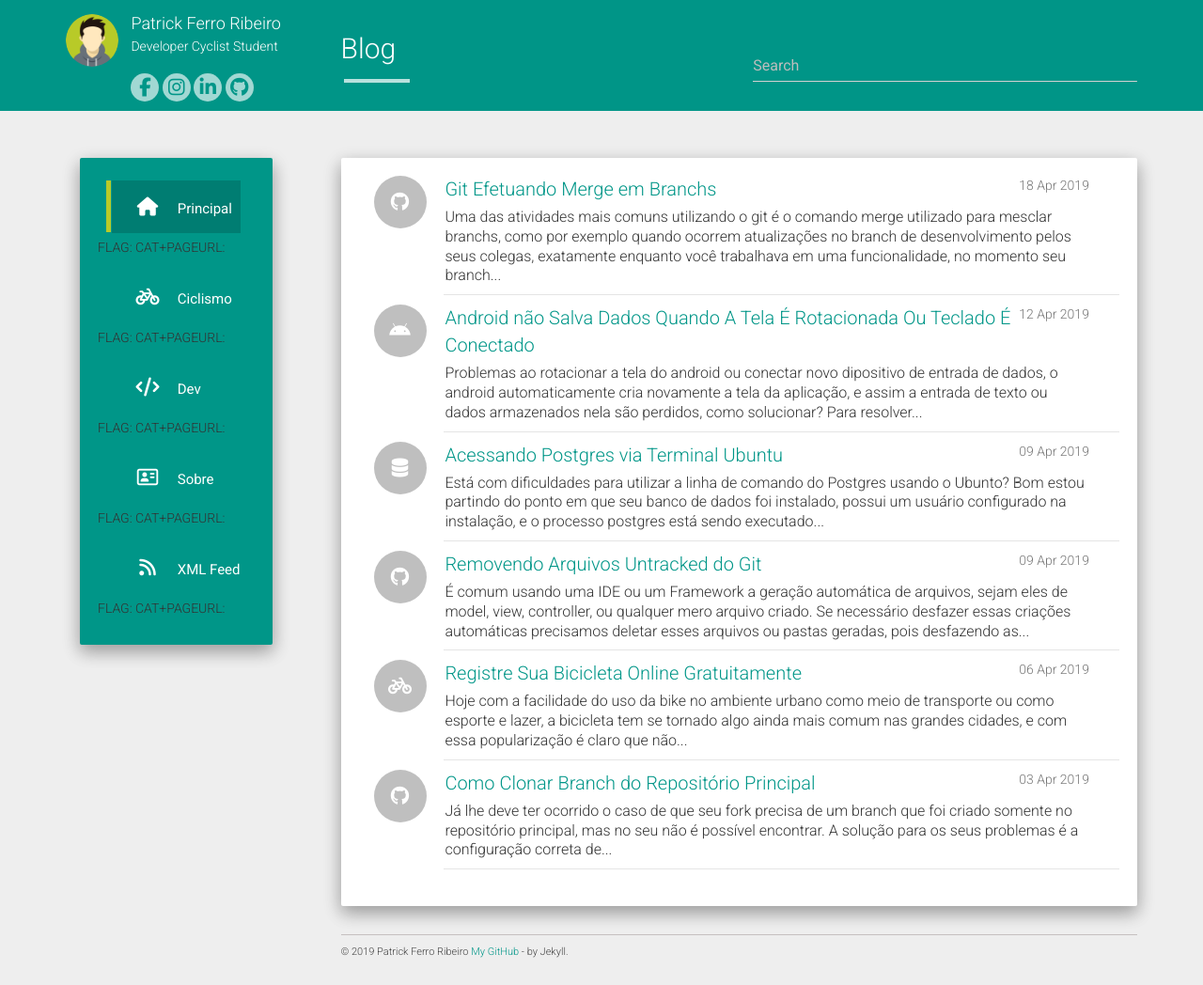
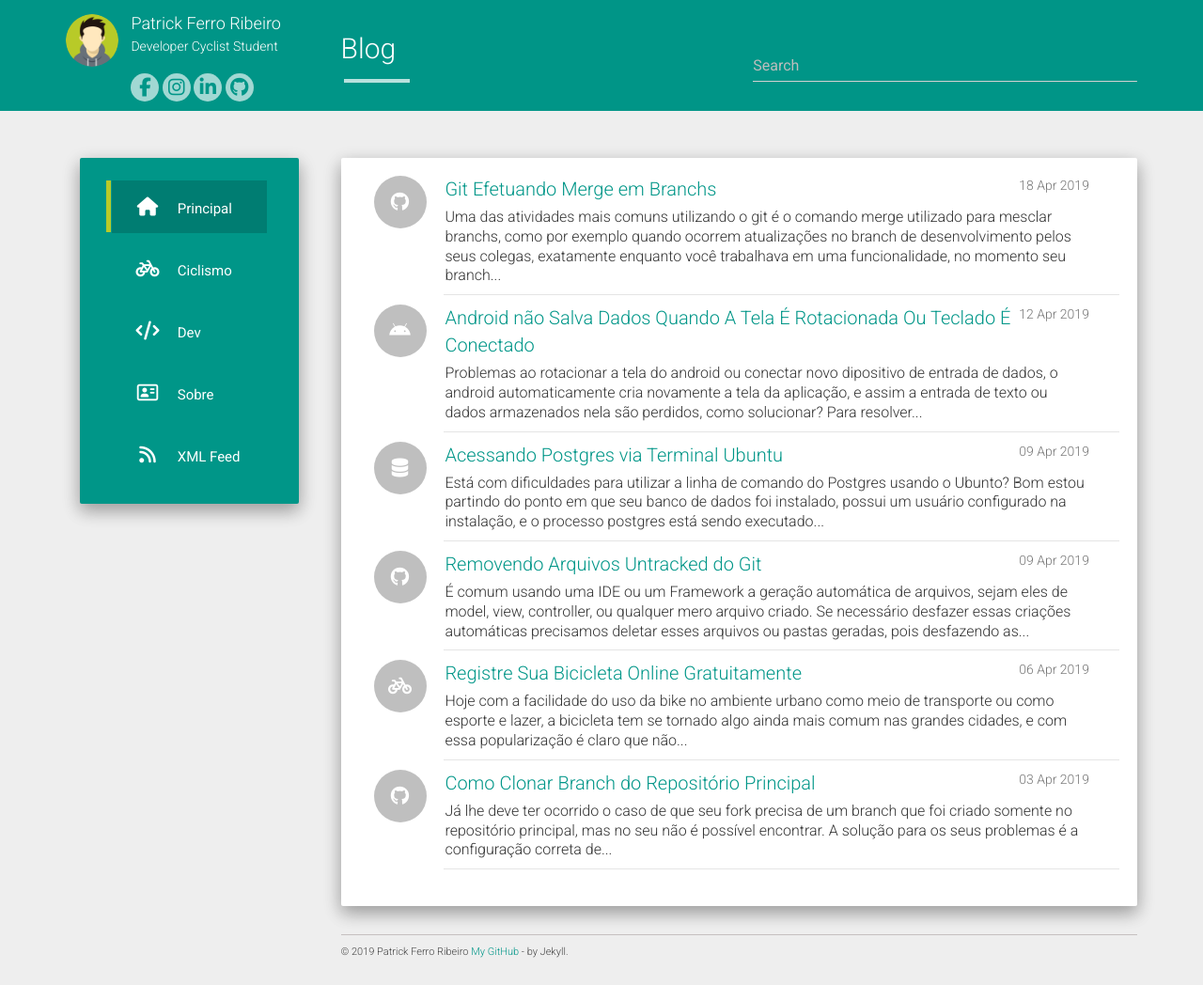
Before and after one commit to riberman/riberman.github.io, a Jekyll site: the page built from index.html, in a window 1280 px wide. Shown: the whole page at 94% size. Built offline with Jekyll 4.4.1, drawn with Linux system fonts in a browser that asks for light colours; nearby versions of some CDN libraries; the list of posts is cut into pages by our own code.

Commit message:
test categories navigation

```diff
--- a/_includes/navigation.html
+++ b/_includes/navigation.html
@@ -17,6 +17,5 @@
 		{% assign current = 'current-menu-item' %}
 	{% endif %}
 	<li class="col-lg-12 col-md-12 col-sm-4 col-xs-12 {{ current }} {{ pageurl }}"><a href="{{ linkurl }}" target="{{ target }}"><i class="{{ i.icon }}"></i> {{ i.text }}</a></li>
-	<p>FLAG: {{ flag }} CAT+PAGEURL: {{category + pageurl}}</p>
 {% endfor %}
 </ul>
```
